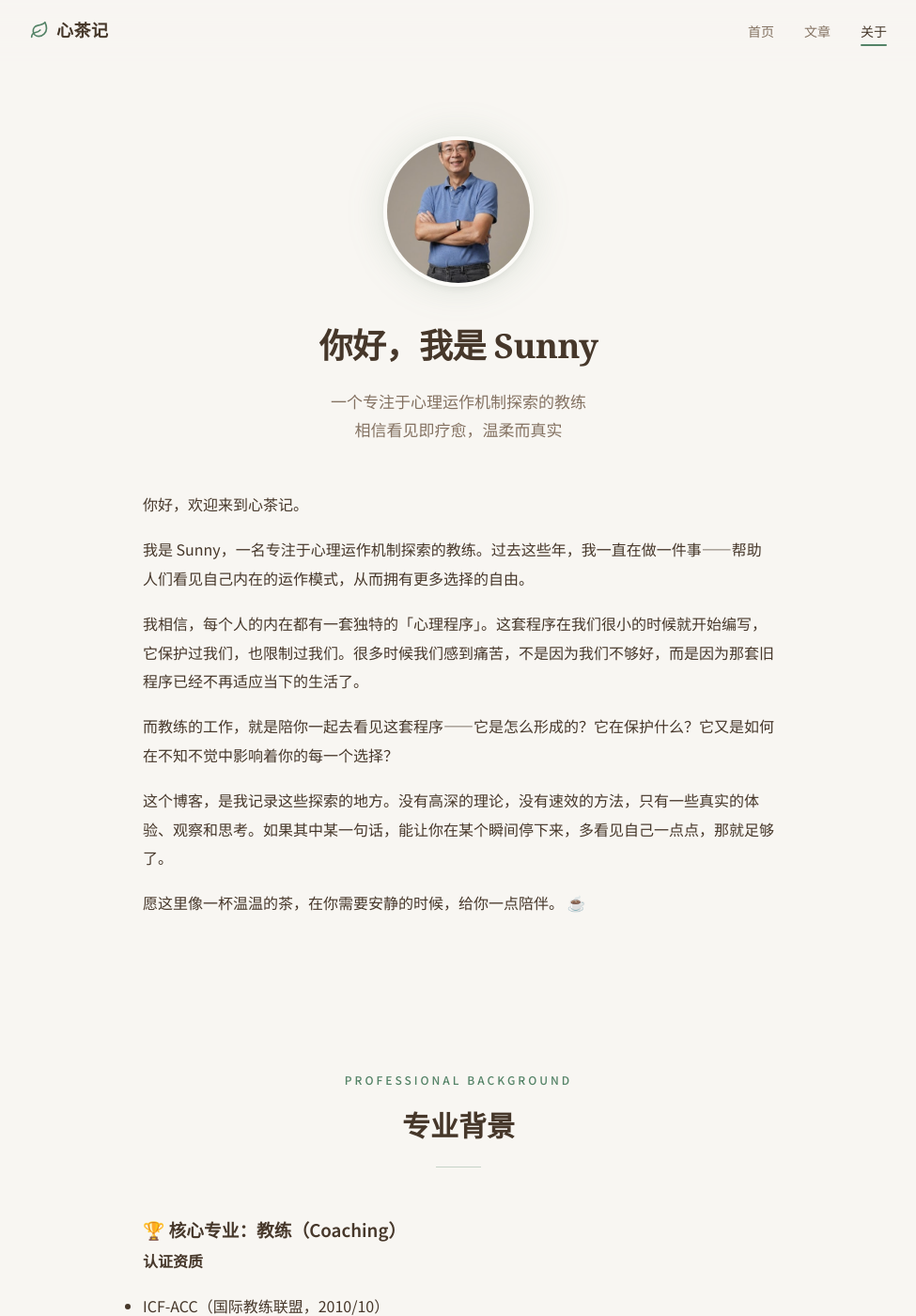
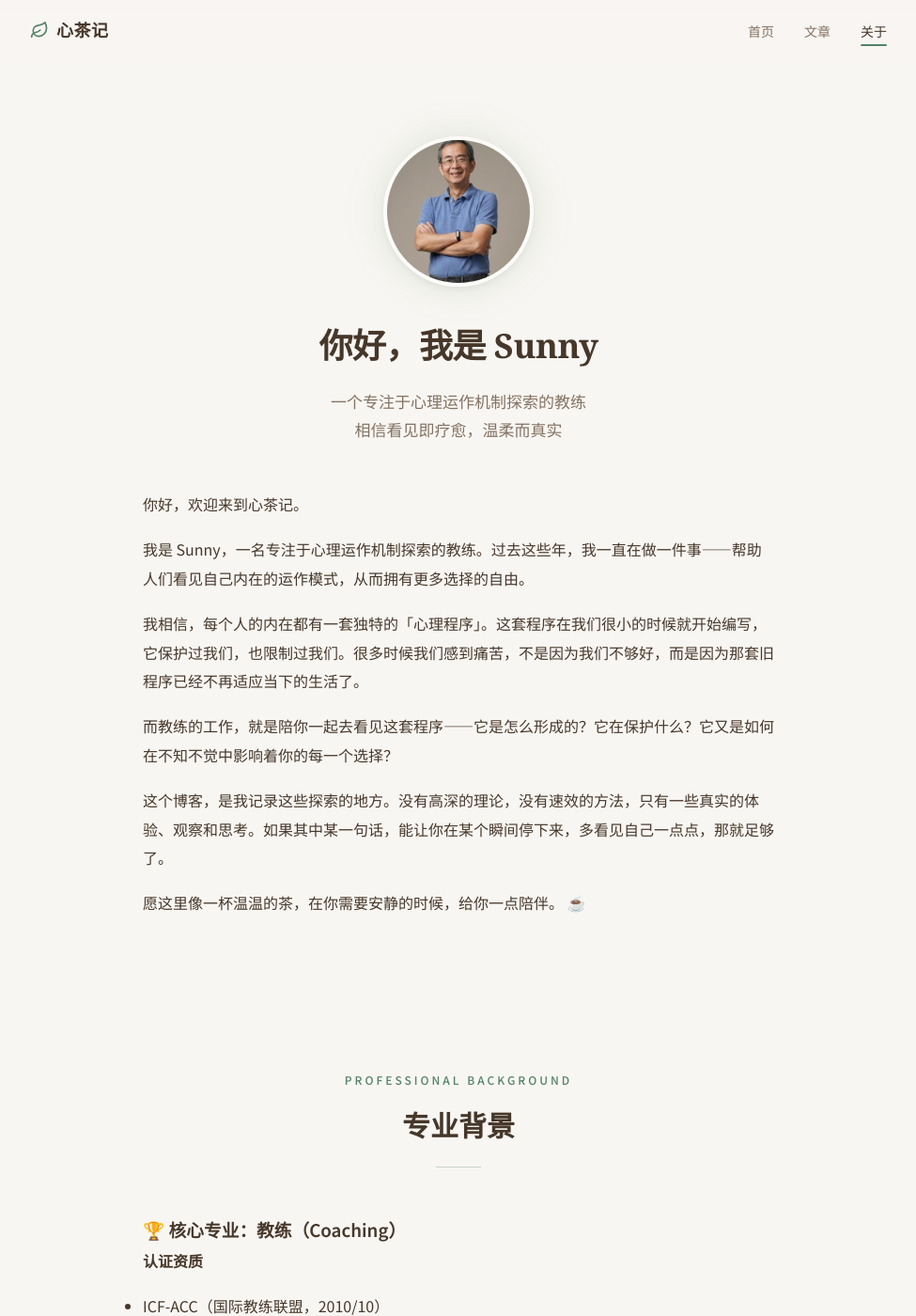
Before and after one commit to coachsunny/blog, a Jekyll site: the page built from about.md, in a window 1280 px wide and 1400 px high. Shown: the whole window at 94% size, without its empty margins (152-1127 px from the left). Built offline with Jekyll 4.4.1, drawn with Linux system fonts in a browser that asks for light colours.

Commit message:
調整頭像位置

```diff
--- a/css/style.css
+++ b/css/style.css
@@ -569,6 +569,7 @@ button {
   height: 100%;
   border-radius: 50%;
   object-fit: cover;
+  object-position: center 20%;
   border: 4px solid var(--bg-card);
   box-shadow: var(--shadow-md);
 }
```
